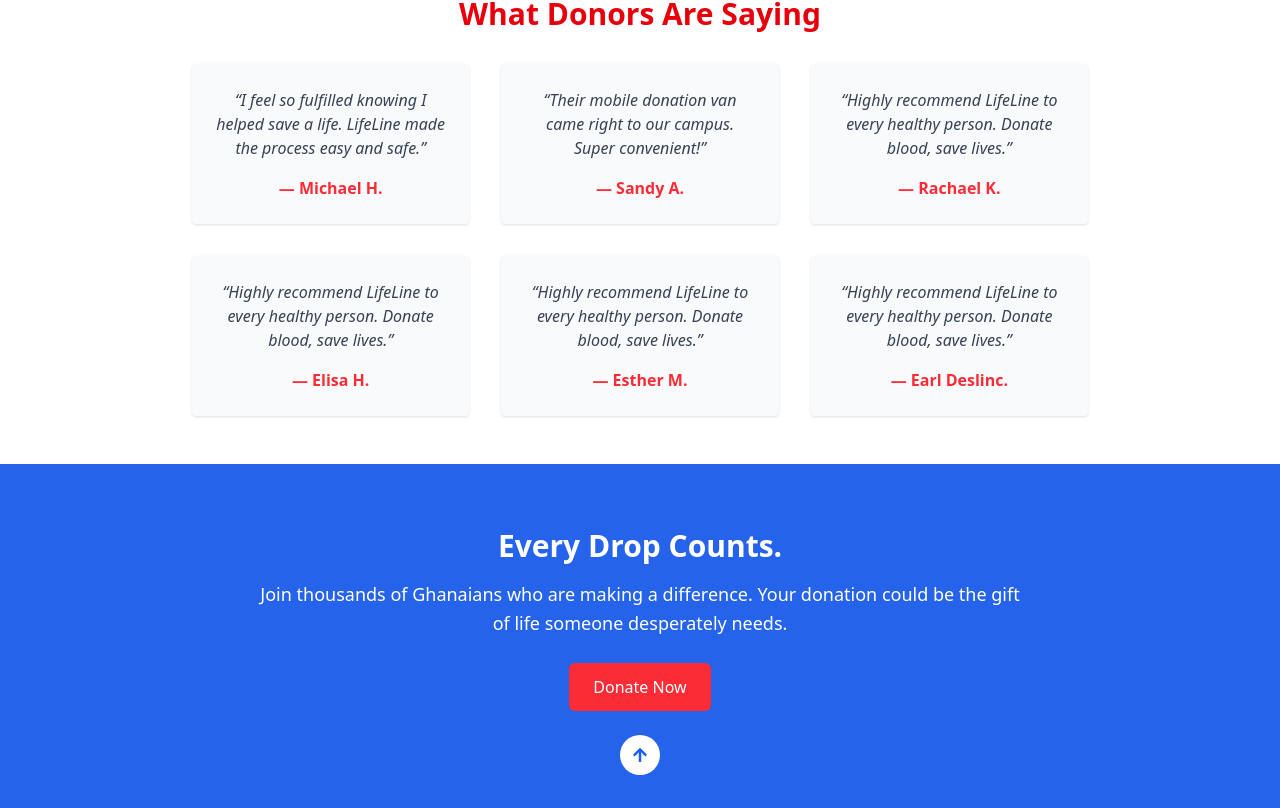
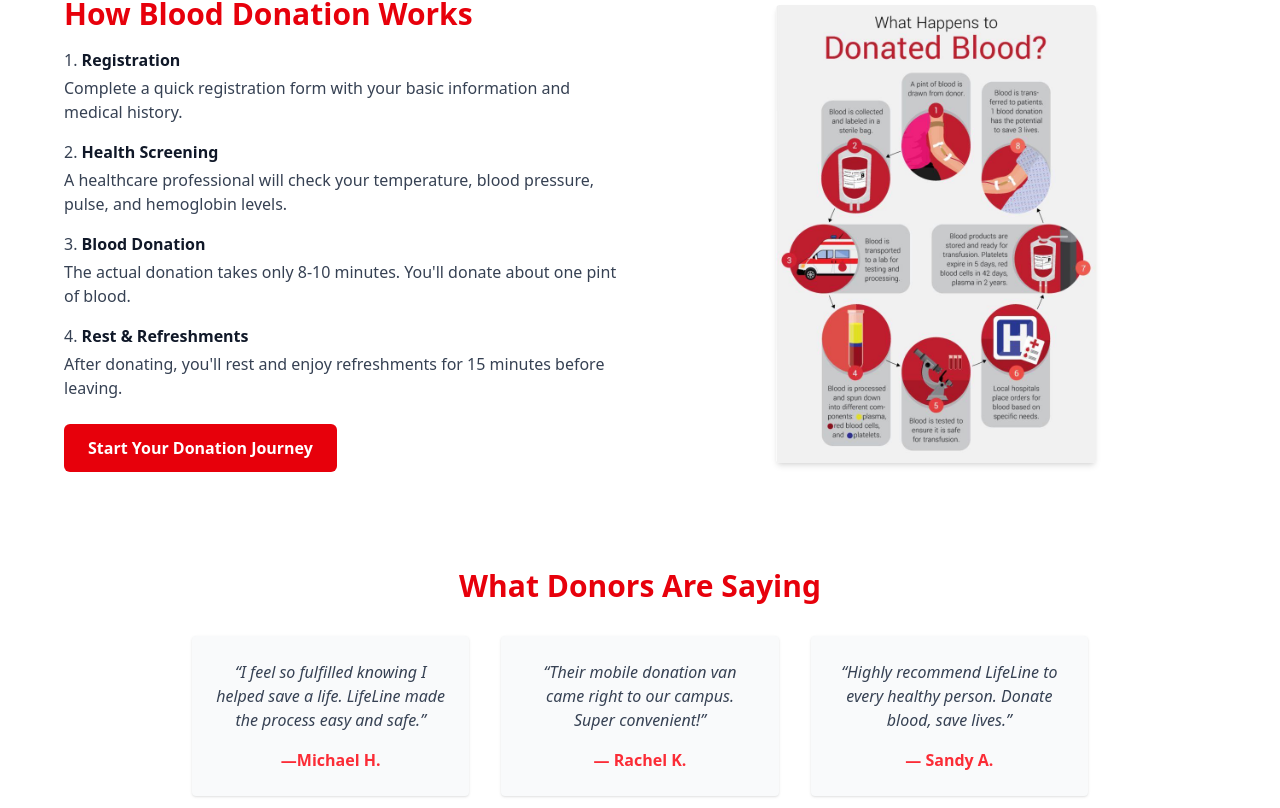
Before and after one commit to DEESAX2/LifeLine, a React (Vite) app: page / in a window 1280 px wide. Shown: the part 1712-2520 px from the top of the page. Built offline with nearby package versions, Linux system fonts and the light colour scheme.

Commit message:
update again

```diff
--- a/src/pages/Home.jsx
+++ b/src/pages/Home.jsx
@@ -2,6 +2,7 @@ import React, { useRef, useEffect } from 'react';
 import Navbar from '../components/Navbar';
 import Footer from '../components/Footer';
 import heroImg from '../assets/Images/moment4.jpg';
+import howImg from '../assets/Images/moment15.jpg';
 
 const HeroSection = () => {
   return (
@@ -116,6 +117,47 @@ const UrgentRequestSection = () => {
   );
 };
 
+// ✅ How Donation Works Section
+const HowDonationWorksSection = () => {
+  return (
+    <section className="bg-white py-12 px-4">
+      <div className="max-w-6xl mx-auto flex flex-col md:flex-row items-center gap-8">
+        <div className="flex-1 text-gray-800">
+          <h2 className="text-3xl font-bold text-red-600 mb-4">How Blood Donation Works</h2>
+          <ol className="space-y-4 list-decimal list-inside text-gray-700">
+            <li>
+                <span className="font-semibold text-gray-900">Registration</span>
+                <p className="mt-1">Complete a quick registration form with your basic information and medical history.</p>
+              </li>
+              <li>
+                <span className="font-semibold text-gray-900">Health Screening</span>
+                <p className="mt-1">A healthcare professional will check your temperature, blood pressure, pulse, and hemoglobin levels.</p>
+              </li>
+              <li>
+                <span className="font-semibold text-gray-900">Blood Donation</span>
+                <p className="mt-1">The actual donation takes only 8-10 minutes. You'll donate about one pint of blood.</p>
+              </li>
+              <li>
+                <span className="font-semibold text-gray-900">Rest & Refreshments</span>
+                <p className="mt-1">After donating, you'll rest and enjoy refreshments for 15 minutes before leaving.</p>
+              </li>
+            </ol>
+          <div className="mt-6">
+            <a href="/donate">
+              <button className="bg-red-600 text-white px-6 py-3 rounded-md hover:bg-red-700 transition duration-300 font-semibold">
+                Start Your Donation Journey
+              </button>
+            </a>
+          </div>
+        </div>
+        <div className="flex-1">
+          <img src={howImg} alt="Donation process" className="rounded shadow-md w-full max-w-xs object-cover mx-auto" />
+        </div>
+      </div>
+    </section>
+  );
+};
+
 // ✅ Testimonial Section
 const TestimonialSection = () => {
   return (
@@ -126,11 +168,17 @@ const TestimonialSection = () => {
           <p className="text-gray-700 italic">
             “I feel so fulfilled knowing I helped save a life. LifeLine made the process easy and safe.”
           </p>
-          <p className="mt-4 font-semibold text-red-500">— Michael H.</p>
+          <p className="mt-4 font-semibold text-red-500">—Michael H.</p>
         </div>
         <div className="bg-gray-50 p-6 rounded shadow">
           <p className="text-gray-700 italic">
             “Their mobile donation van came right to our campus. Super convenient!”
+          </p>
+          <p className="mt-4 font-semibold text-red-500">— Rachel K.</p>
+        </div>
+        <div className="bg-gray-50 p-6 rounded shadow">
+          <p className="text-gray-700 italic">
+            “Highly recommend LifeLine to every healthy person. Donate blood, save lives.”
           </p>
           <p className="mt-4 font-semibold text-red-500">— Sandy A.</p>
         </div>
@@ -138,7 +186,7 @@ const TestimonialSection = () => {
           <p className="text-gray-700 italic">
             “Highly recommend LifeLine to every healthy person. Donate blood, save lives.”
           </p>
-          <p className="mt-4 font-semibold text-red-500">— Rachael K.</p>
+          <p className="mt-4 font-semibold text-red-500">— Esther M.</p>
         </div>
         <div className="bg-gray-50 p-6 rounded shadow">
           <p className="text-gray-700 italic">
@@ -150,13 +198,7 @@ const TestimonialSection = () => {
           <p className="text-gray-700 italic">
             “Highly recommend LifeLine to every healthy person. Donate blood, save lives.”
           </p>
-          <p className="mt-4 font-semibold text-red-500">— Esther M.</p>
-        </div>
-        <div className="bg-gray-50 p-6 rounded shadow">
-          <p className="text-gray-700 italic">
-            “Highly recommend LifeLine to every healthy person. Donate blood, save lives.”
-          </p>
-          <p className="mt-4 font-semibold text-red-500">— Earl Deslinc.</p>
+          <p className="mt-4 font-semibold text-red-500">— Earl Deslic.</p>
         </div>
       </div>
     </section>
@@ -173,6 +215,7 @@ const Home = () => {
         <StatsSection />
         <DonationMoments />
         <UrgentRequestSection />
+        <HowDonationWorksSection />
         <TestimonialSection />
       </main>
 
```
